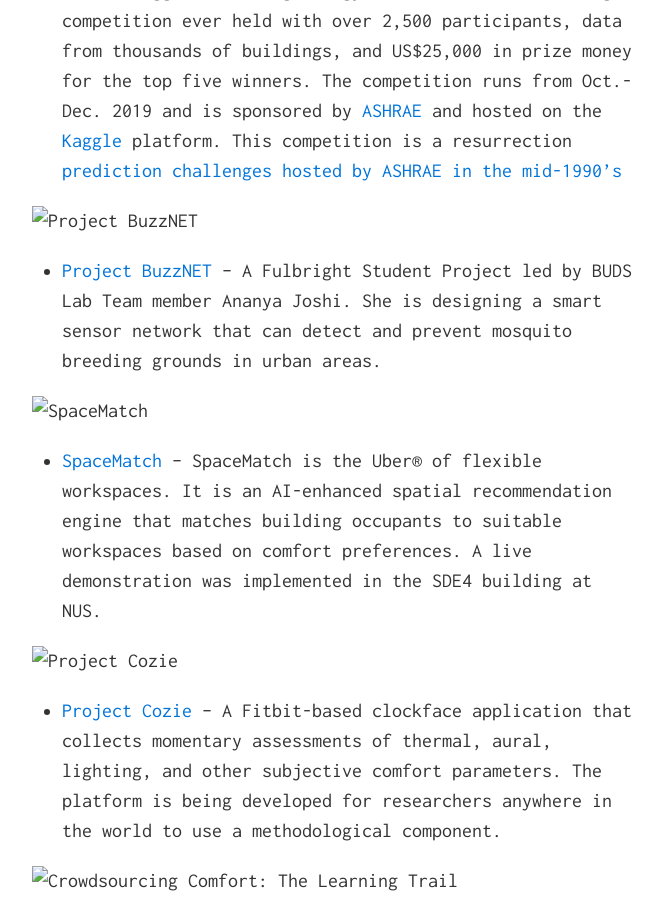
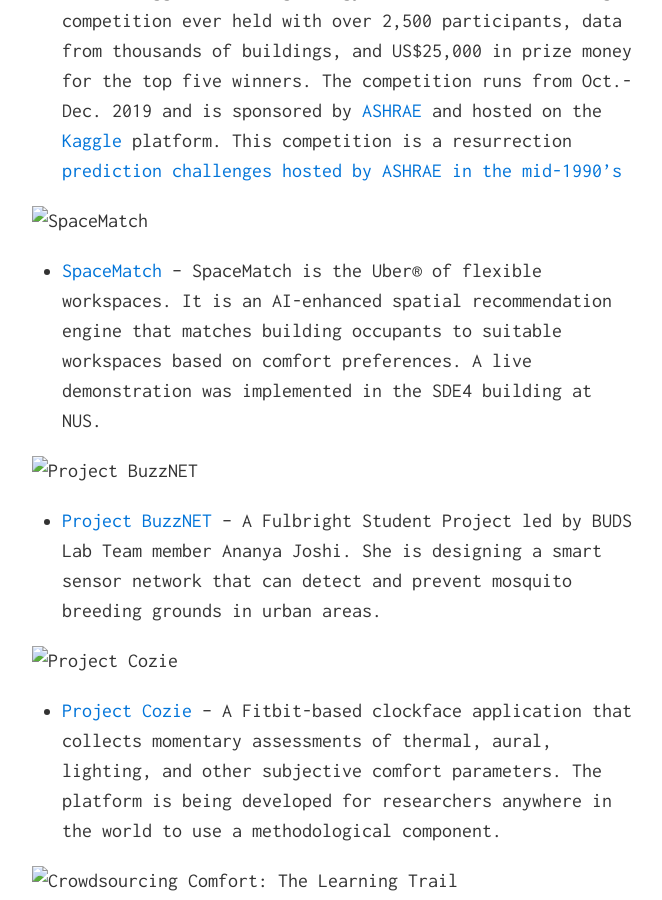
Before and after one commit to buds-lab/buds-lab.github.io, a Jekyll site: the page built from index.md, in a window 1280 px wide and 900 px high, scrolled down 1084 px. Shown: the whole window, without its empty margins (308-970 px from the left). Built offline with Jekyll 4.4.1, drawn with Linux system fonts in a browser that asks for light colours.

Commit message:
Update index.md

```diff
--- a/index.md
+++ b/index.md
@@ -22,11 +22,11 @@ BUDS Lab is in the [Dept. of Building](https://nus.edu/2mzJmtt){:target="_blank"
 ![ASHRAE Kaggle](buds-lab.github.io/ashraekaggle.png)
 * [The ASHRAE Great Energy Predictor III Competition on Kaggle](https://www.kaggle.com/c/ashrae-energy-prediction){:target="_blank"} -- The BUDS Lab is the leading technical organizer of the biggest building energy-related machine learning competition ever held with over 2,500 participants, data from thousands of buildings, and US$25,000 in prize money for the top five winners. The competition runs from Oct.-Dec. 2019 and is sponsored by [ASHRAE](https://www.ashrae.org/){:target="_blank"} and hosted on the [Kaggle](https://www.kaggle.com/){:target="_blank"} platform. This competition is a resurrection [prediction challenges hosted by ASHRAE in the mid-1990's](https://www.kaggle.com/c/great-energy-predictor-shootout-i){:target="_blank"}
 
+![SpaceMatch](buds-lab.github.io/spacematch.png)
+* [SpaceMatch](https://www.spacematch.me/){:target="_blank"} -- SpaceMatch is the Uber&reg; of flexible workspaces. It is an AI-enhanced spatial recommendation engine that matches building occupants to suitable workspaces based on comfort preferences. A live demonstration was implemented in the SDE4 building at NUS.
+
 ![Project BuzzNET](buds-lab.github.io/BuzzNet2.png)
 * [Project BuzzNET](https://bitsvbytes.com/){:target="_blank"} -- A Fulbright Student Project led by BUDS Lab Team member Ananya Joshi. She is designing a smart sensor network that can detect and prevent mosquito breeding grounds in urban areas.
-
-![SpaceMatch](buds-lab.github.io/spacematch.png)
-* [SpaceMatch](https://www.spacematch.me/){:target="_blank"} -- SpaceMatch is the Uber&reg; of flexible workspaces. It is an AI-enhanced spatial recommendation engine that matches building occupants to suitable workspaces based on comfort preferences. A live demonstration was implemented in the SDE4 building at NUS.
 
 ![Project Cozie](buds-lab.github.io/cozie.png)
 * [Project Cozie](https://cozie.app/){:target="_blank"} --  A Fitbit-based clockface application that collects momentary assessments of thermal, aural, lighting, and other subjective comfort parameters. The platform is being developed for researchers anywhere in the world to use a methodological component.
```
